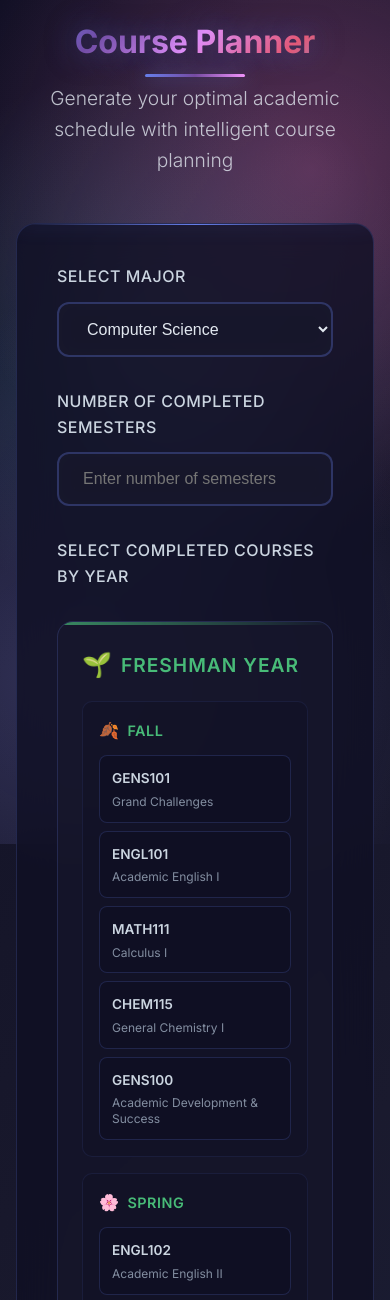
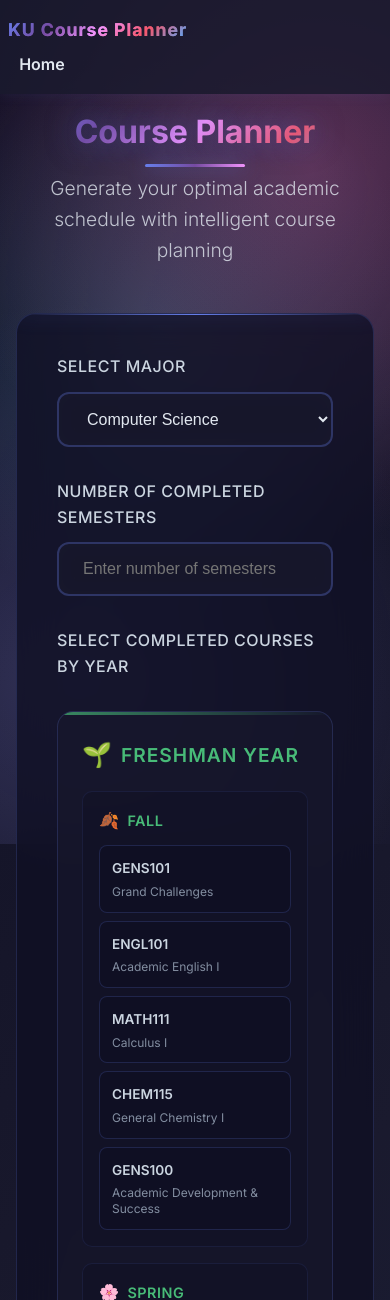
Before and after one commit to OsamaQ05/courses-planner, a Flask app: page / in a window 390 px wide. Shown: the top 1300 px of the page. Run offline with Flask 3, Linux system fonts and the light colour scheme.

Commit message:
Add fixed navbar to index page
Introduced a new fixed navigation bar at the top of the index.html page with styling for desktop and mobile views. Adjusted container margin to accommodate the navbar. No changes to application logic.

```diff
--- a/templates/index.html
+++ b/templates/index.html
@@ -43,6 +43,7 @@
             padding: 2rem;
             position: relative;
             z-index: 1;
+            margin-top: 90px;
         }
 
         .header {
@@ -563,6 +564,107 @@
             animation: fadeInUp 0.6s ease-out;
         }
 
+        .navbar {
+            width: 100%;
+            background: rgba(26, 26, 46, 0.85);
+            border-radius: 0 0 0 0;
+            margin-bottom: 2rem;
+            box-shadow: 0 2px 12px rgba(102, 126, 234, 0.08);
+            padding: 1rem 2rem;
+            display: flex;
+            justify-content: space-between;
+            align-items: center;
+            position: fixed;
+            top: 0;
+            left: 0;
+            right: 0;
+            z-index: 1000;
+            flex-direction: row;
+        }
+
+        .nav-list {
+            list-style: none;
+            display: flex;
+            gap: 2.5rem;
+            margin: 0;
+            padding: 0;
+        }
+
+        .nav-link {
+            color: #e2e8f0;
+            text-decoration: none;
+            font-weight: 500;
+            font-size: 1.1rem;
+            padding: 0.5rem 1.2rem;
+            border-radius: 8px;
+            transition: background 0.2s, color 0.2s;
+        }
+
+        .nav-link:hover, .nav-link.active {
+            background: linear-gradient(90deg, #667eea 0%, #764ba2 100%);
+            color: #fff;
+        }
+
+        .nav-home {
+            color: #e2e8f0;
+            text-decoration: none;
+            font-weight: 600;
+            font-size: 1.1rem;
+            padding: 0.5rem 1.2rem;
+            border-radius: 8px;
+            transition: background 0.2s, color 0.2s;
+            margin-right: 1rem;
+            background: none;
+        }
+
+        .nav-home:hover {
+            background: linear-gradient(90deg, #764ba2 0%, #667eea 100%);
+            color: #fff;
+        }
+
+        .nav-title {
+            font-size: 1.5rem;
+            font-weight: 700;
+            color: #e2e8f0;
+            letter-spacing: 1px;
+            background: linear-gradient(135deg, #667eea 0%, #764ba2 25%, #f093fb 50%, #f5576c 75%, #4facfe 100%);
+            -webkit-background-clip: text;
+            -webkit-text-fill-color: transparent;
+            background-clip: text;
+        }
+
+        .nav-title-link {
+            color: inherit;
+            text-decoration: none;
+            background: inherit;
+            font-size: inherit;
+            font-weight: inherit;
+            background-clip: inherit;
+            -webkit-background-clip: inherit;
+            -webkit-text-fill-color: inherit;
+            transition: text-decoration 0.2s;
+        }
+
+        .nav-title-link:hover {
+            text-decoration: underline;
+        }
+
+        @media (max-width: 768px) {
+            .navbar {
+                flex-direction: column;
+                align-items: flex-start;
+                padding: 0.5rem 0.5rem;
+            }
+            .nav-title {
+                font-size: 1.1rem;
+                margin-top: 0.5rem;
+            }
+            .nav-home {
+                font-size: 1rem;
+                padding: 0.5rem 0.7rem;
+            }
+        }
+
         @media (max-width: 768px) {
             .container {
                 padding: 1rem;
@@ -592,6 +694,10 @@
 </head>
 <body>
     <div class="container">
+        <nav class="navbar">
+            <span class="nav-title"><a href="/" class="nav-title-link">KU Course Planner</a></span>
+            <a href="/" class="nav-link nav-home">Home</a>
+        </nav>
         <div class="header">
             <h1>Course Planner</h1>
             <p>Generate your optimal academic schedule with intelligent course planning</p>
```
